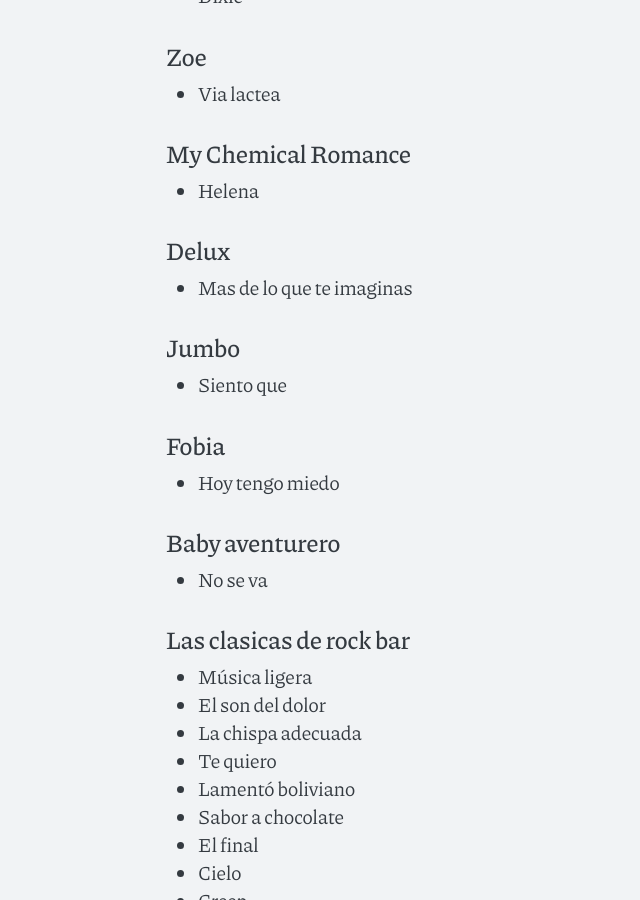
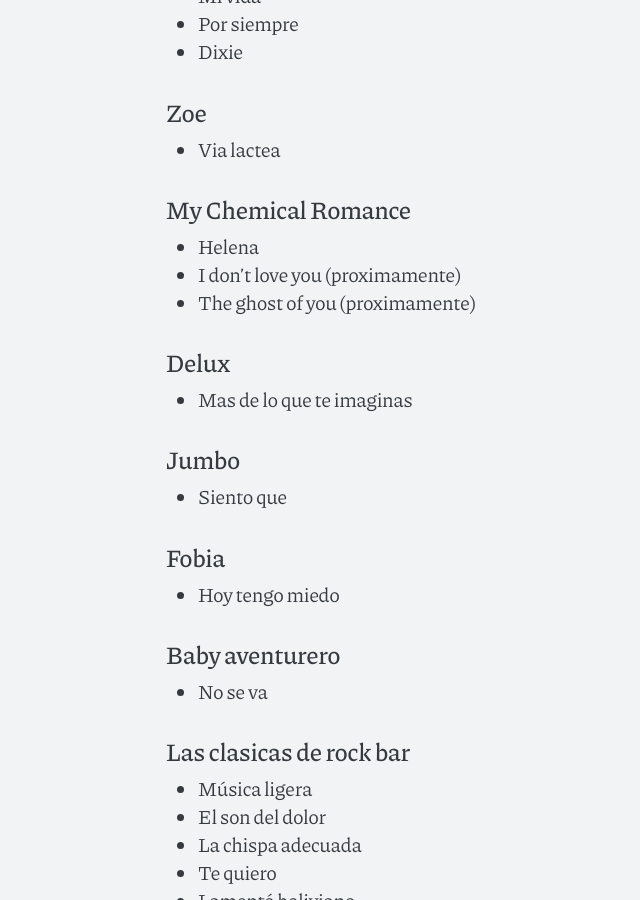
Before and after one commit to 4ycuartomx/4ycuartomx.github.io, a Jekyll site: the page built from songlist.md, in a window 1280 px wide and 900 px high, scrolled down 1933 px. Shown: the whole window, without its empty margins (201-841 px from the left). Built offline with Jekyll 4.4.1, drawn with Linux system fonts in a browser that asks for light colours; some of the changed text lies outside the part shown.

Commit message:
proximamente songs

```diff
--- a/songlist.md
+++ b/songlist.md
@@ -22,6 +22,7 @@ Te complacenos con cualquier rolita que ande en esta lista, seguimos aumentando
 * Enfermedad en casa
 * Nuestra afliccion
 * So violento so macabro
+* 3 + 1 (proximamente)
 
 ## Allison
 * Aqui
@@ -29,6 +30,7 @@ Te complacenos con cualquier rolita que ande en esta lista, seguimos aumentando
 * Fragil
 * Memorama
 * Baby please
+* 80's (proximamente)
 
 ## Division minuscula
 * Sognare
@@ -68,6 +70,8 @@ Te complacenos con cualquier rolita que ande en esta lista, seguimos aumentando
 
 ## My Chemical Romance
 * Helena
+* I don't love you (proximamente)
+* The ghost of you (proximamente)
 
 ## Delux
 * Mas de lo que te imaginas
```
